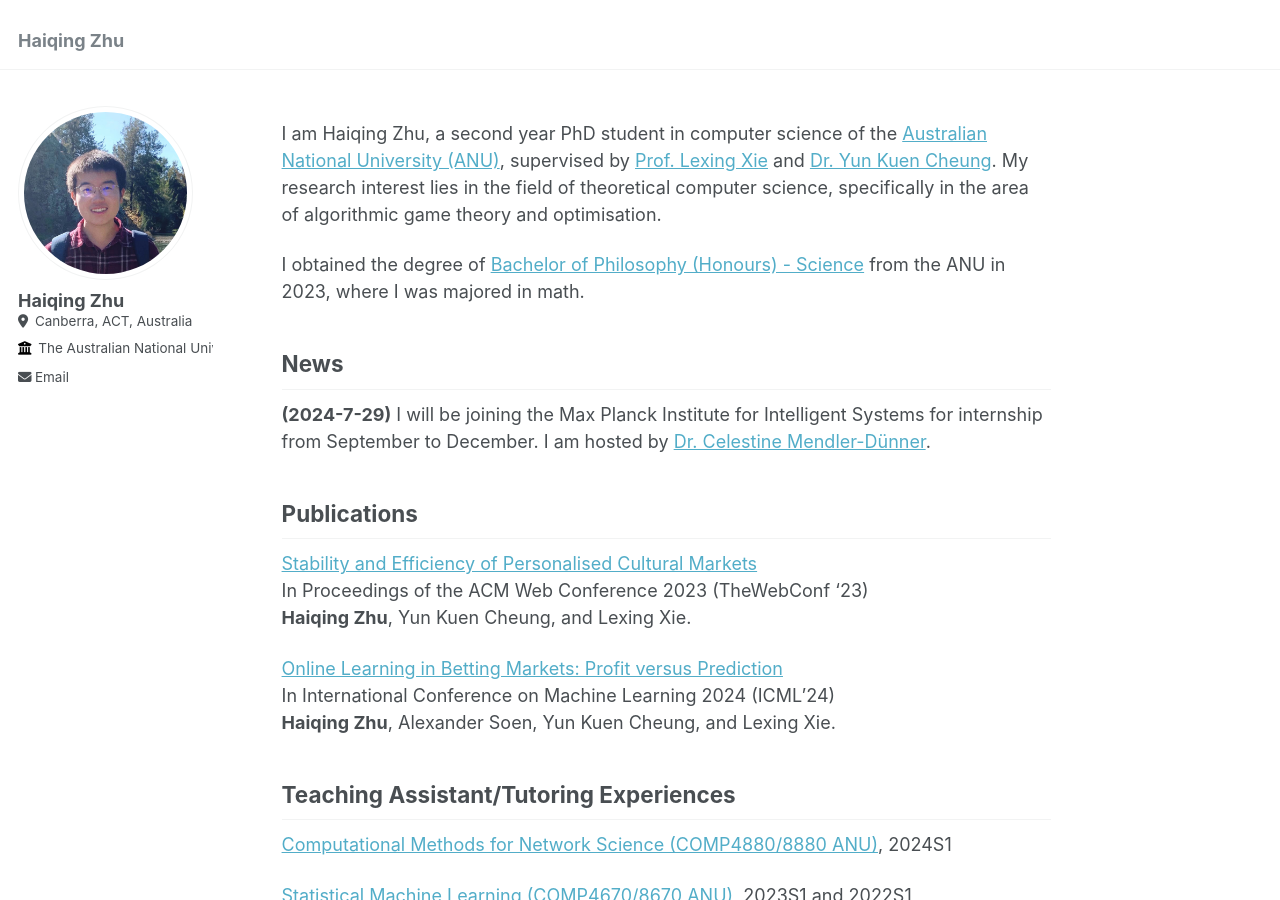
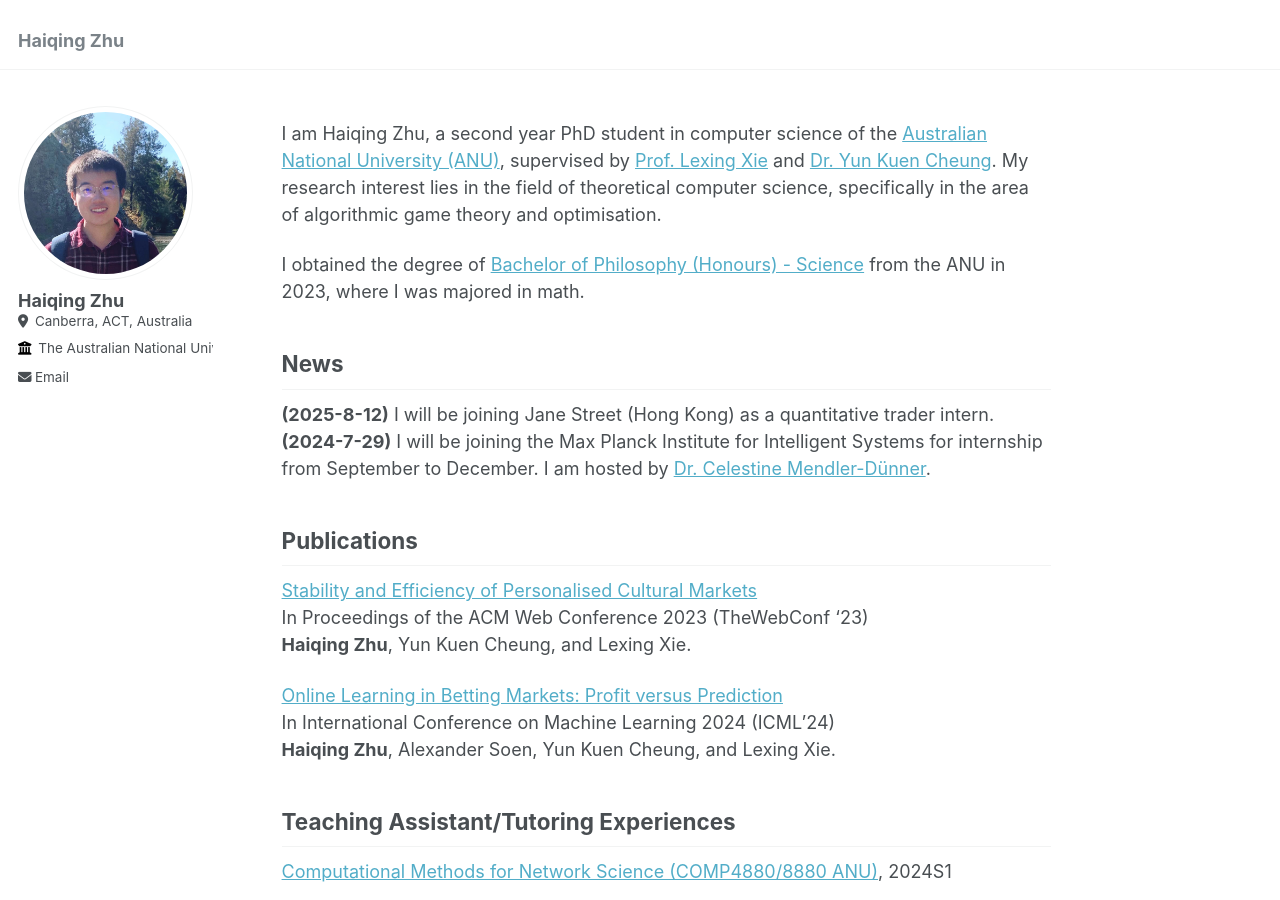
Before and after one commit to haiqingzhu543/haiqingzhu543.github.io, a Jekyll site: the page built from _pages/about.md, in a window 1280 px wide and 900 px high. Built offline with Jekyll 4.4.1, drawn with Linux system fonts in a browser that asks for light colours.

Commit message:
Update about.md

```diff
--- a/_pages/about.md
+++ b/_pages/about.md
@@ -13,6 +13,7 @@ I obtained the degree of [Bachelor of Philosophy (Honours) - Science](https://pr
 
 News
 ------
+**(2025-8-12)** I will be joining Jane Street (Hong Kong) as a quantitative trader intern.
 **(2024-7-29)** I will be joining the Max Planck Institute for Intelligent Systems for internship from September to December. I am hosted by [Dr. Celestine Mendler-Dünner](https://celestine.ai/).
 
 
```
